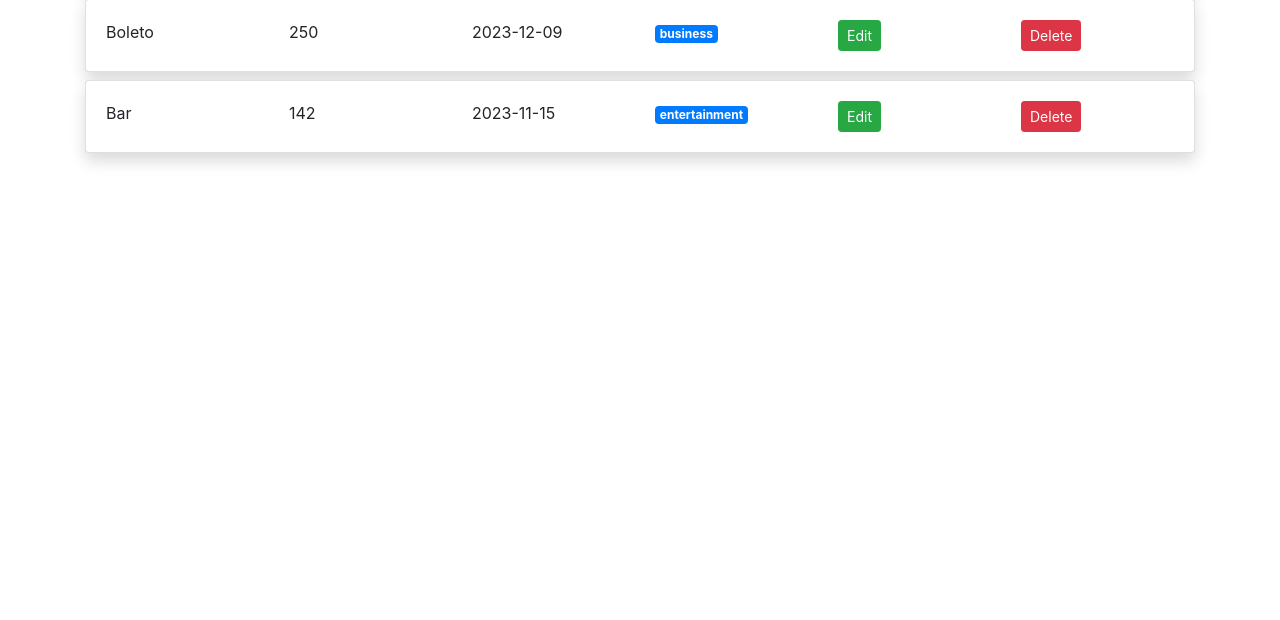
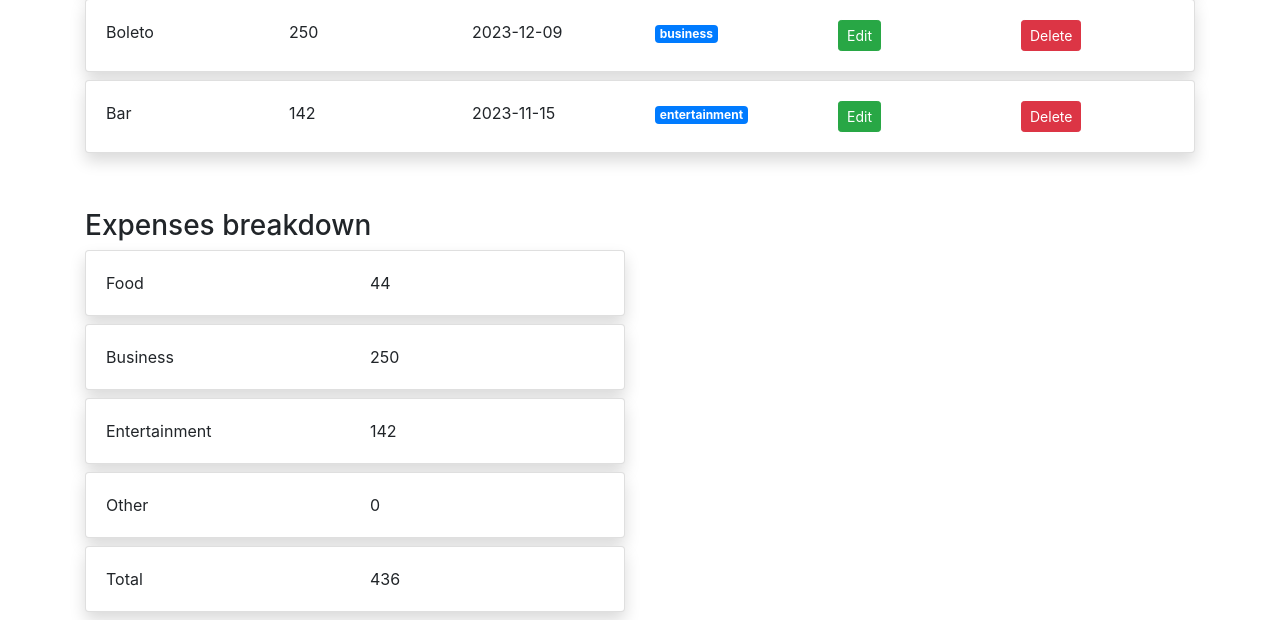
Before and after one commit to llucasft/expense_tracker, a Flask app: page /expenses in a window 1280 px wide. Shown: the part 309-929 px from the top of the page. Before the commit the page ends 473 px from the top, so only its background shows below. Run offline with Flask 3, Linux system fonts and the light colour scheme; data comes from the database, SQL or seed files in the repository; both versions use the stored data as it was after the commit.

Commit message:
feat: impement calculation of expenses, total and by category and displayin in the expenses screen

```diff
--- a/app.py
+++ b/app.py
@@ -38,7 +38,23 @@ def add_expense():
 @app.route("/expenses")
 def expenses():
     expenses = Expense.query.all()
-    return render_template('expenses.html', expenses=expenses)
+    total = 0
+    t_business = 0
+    t_other = 0
+    t_food = 0
+    t_entertainment = 0
+    for expense in expenses:
+        total += expense.amount
+        if expense.category == 'business':
+            t_business += expense.amount
+        elif expense.category == 'other':
+            t_other += expense.amount
+        elif expense.category == 'food':
+            t_food += expense.amount
+        elif expense.category == 'entertainment':
+            t_entertainment += expense.amount
+
+    return render_template('expenses.html', expenses=expenses, total=total, t_business=t_business, t_entertainment=t_entertainment, t_food=t_food, t_other=t_other)
 
 @app.route("/delete/<int:id>")
 def delete(id):
--- a/templates/expenses.html
+++ b/templates/expenses.html
@@ -26,5 +26,51 @@
         </div>
     </div>
     {% endfor%}
+
+    <div class="row">
+        <div class="col-md-6">
+            <h3 class="mt-5">Expenses breakdown</h3>
+            <div class="card shadow mb-2 bg-white rounded">
+                <div class="card-body">
+                    <div class="row">
+                        <div class="col-md-6">Food</div>
+                        <div class="col-md-6">{{t_food}}</div>
+                    </div>
+                </div>
+            </div>
+            <div class="card shadow mb-2 bg-white rounded">
+                <div class="card-body">
+                    <div class="row">
+                        <div class="col-md-6">Business</div>
+                        <div class="col-md-6">{{t_business}}</div>
+                    </div>
+                </div>
+            </div>
+            <div class="card shadow mb-2 bg-white rounded">
+                <div class="card-body">
+                    <div class="row">
+                        <div class="col-md-6">Entertainment</div>
+                        <div class="col-md-6">{{t_entertainment}}</div>
+                    </div>
+                </div>
+            </div>
+            <div class="card shadow mb-2 bg-white rounded">
+                <div class="card-body">
+                    <div class="row">
+                        <div class="col-md-6">Other</div>
+                        <div class="col-md-6">{{t_other}}</div>
+                    </div>
+                </div>
+            </div>
+            <div class="card shadow mb-2 bg-white rounded">
+                <div class="card-body">
+                    <div class="row">
+                        <div class="col-md-6">Total</div>
+                        <div class="col-md-6">{{total}}</div>
+                    </div>
+                </div>
+            </div>
+        </div>
+    </div>
 </div>
 {% endblock%}
```
Also changed, not shown: mydatabase.db.
